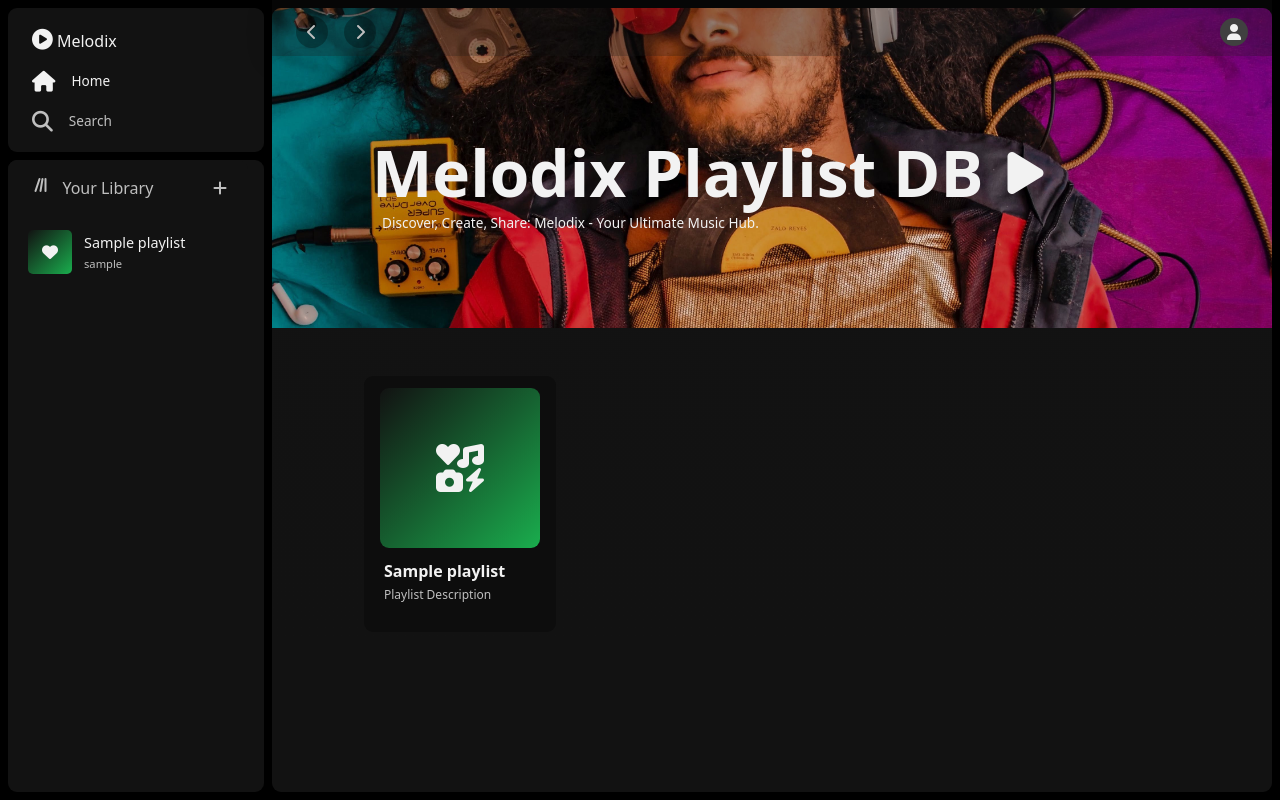
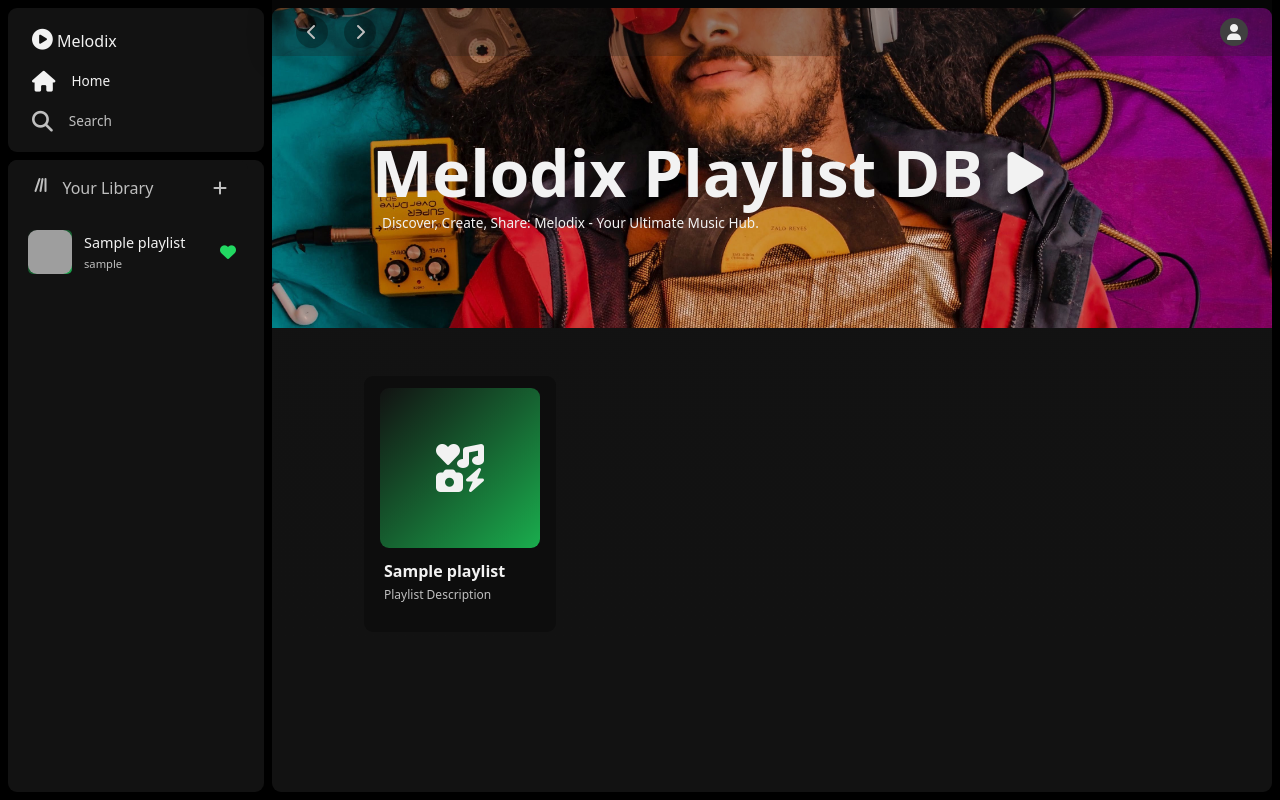
Before and after one commit to Flips97/melodix, a Django app: page / in a window 1280 px wide. Run offline with Django 5.2, Linux system fonts and the light colour scheme; a user stored in the database is signed in; tables that the repository leaves empty hold one stand-in row (values such as "Sample post"); some libraries are stand-ins or nearby versions; grey boxes are pictures that could not be loaded.

Commit message:
Fixes playlist photos in base.html

```diff
--- a/main_app/static/css/style.css
+++ b/main_app/static/css/style.css
@@ -236,6 +236,15 @@ li {
     padding-inline: .5rem;
 }
 
+.base-playlist-left {
+    display: flex;
+    align-items: center;
+}
+
+.two-a {
+    justify-content: space-between;
+}
+
 .base-playlist:hover {
     cursor: pointer;
     background-color: var(--border-translucent2);
@@ -271,6 +280,14 @@ li {
     overflow: none;
 }
 
+.base-playlist-cover > img {
+    width: 100%;
+    height: 100%;
+    object-fit: cover;
+    border-radius: var(--border-radius);
+    overflow: none;
+}
+
 .base-playlist-nameuser {
     display: flex;
     flex-direction: column;
@@ -288,6 +305,10 @@ li {
     font-size: .7rem;
     font-weight: 200;
     color: var(--copy-light);
+}
+
+.base-playlist-heart {
+    color: var(--primary);
 }
 
 .main-container {
@@ -711,7 +732,10 @@ input[type="text"]:-webkit-autofill:active {
     place-items: center;
     font-size: 3rem;
     color: var(--copy);
+    overflow: none;
 }
+
+
 
 .playlist-cover > img {
     width: 100%;
--- a/main_app/templates/base.html
+++ b/main_app/templates/base.html
@@ -51,7 +51,11 @@
                         <a href="{% url 'detail' playlist.id %}">
                             <div class="base-playlist{% if playlist.id == playlist_id %} active-a{% endif %}">
                                 <div class="base-playlist-cover">
-                                    <i class="fa-solid fa-icons"></i>
+                                    {% if playlist.photo_set.all %}
+                                        <img src="{{ playlist.photo_set.last.url }}">
+                                    {% else %}
+                                        <i class="fa-solid fa-compact-disc"></i>
+                                    {% endif %}
                                 </div>
                                 <div class="base-playlist-nameuser">
                                     <div class="base-playlist-name">
@@ -65,13 +69,18 @@
                         </a>
                     {% endfor %}
                 </div>
+
                 <div class="base-playlists-div two">
                     {% for playlist in user.playlist_set.all %}
                         <a href="{% url 'detail' playlist.id %}">
-                            <div class="base-playlist{% if playlist.id == playlist_id %} active-a{% endif %}">
+                            <div class="base-playlist{% if playlist.id == playlist_id %} active-a{% endif %} two-a">
+                                <div class="base-playlist-left">
                                     <div class="base-playlist-cover">
-
+                                        {% if playlist.photo_set.all %}
+                                            <img src="{{ playlist.photo_set.last.url }}">
+                                        {% else %}
                                             <i class="fa-solid fa-heart"></i>
+                                        {% endif %}
                                     </div>
                                     <div class="base-playlist-nameuser">
                                         <div class="base-playlist-name">
@@ -80,6 +89,10 @@
                                         <div class="base-playlist-user">
                                             {{ playlist.user }}
                                         </div>
+                                    </div>
+                                </div>
+                                <div class="base-playlist-heart">
+                                    <i class="fa-solid fa-heart"></i>
                                 </div>
                             </div>
                         </a>
--- a/main_app/views.py
+++ b/main_app/views.py
@@ -19,7 +19,9 @@ from .forms import PlaylistForm
 # Create your views here.
 def home(request):
     playlists = Playlist.objects.all()
-    return render(request, 'home.html', {'playlists': playlists})
+    return render(request, 'home.html', {
+       'playlists': playlists,
+       })
 
 def playlist_index(request):
     playlists = Playlist.objects.all()
```
Lines whose indentation alone changed are shown as unchanged.
